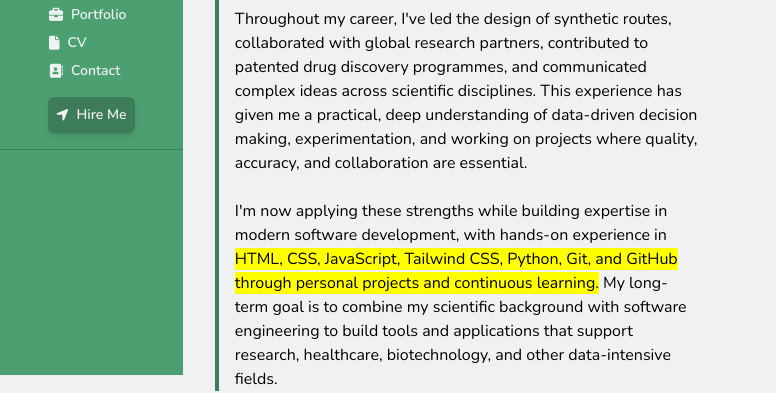
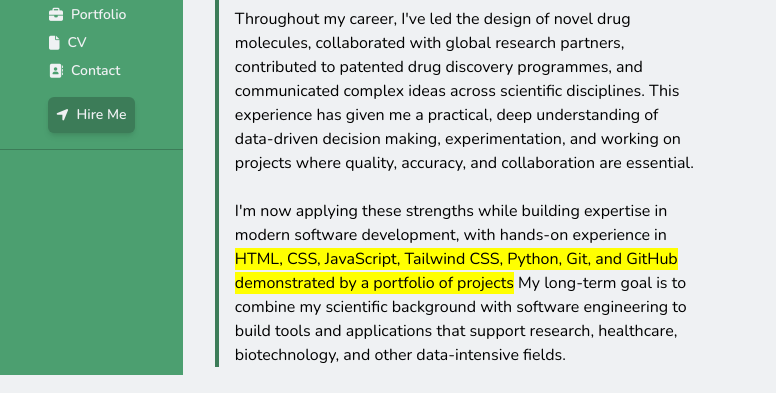
Before and after one commit to jamietomlinson312-blip/my-portfolio-website, a website: page index.html in a window 1280 px wide. Shown: the part 425-818 px from the top of the page, 0-776 px from the left. Drawn offline with nearby package versions, Linux system fonts and the light colour scheme.

Commit message:
Updated README and added wireframes to docs

```diff
--- a/index.html
+++ b/index.html
@@ -71,13 +71,13 @@
 
                 <div class="border-l-4 pl-4 border-Turf-Green">
                     <h1 class="font-oswald text-3xl mb-4">About Me</h1>
-                    <p class="text-base font-light">Throughout my career, I've led the design of synthetic routes, collaborated with global research partners,
-                    contributed to patented drug discovery programmes, and communicated complex ideas across scientific
+                    <p class="text-base font-light">Throughout my career, I've led the design of novel drug molecules, collaborated with global
+                    research partners, contributed to patented drug discovery programmes, and communicated complex ideas across scientific
                     disciplines. This experience has given me a practical, deep understanding of data-driven decision making, experimentation,
                     and working on projects where quality, accuracy, and collaboration are essential.<br><br>
 
                     I'm now applying these strengths while building expertise in modern software development, with hands-on experience in <mark>
-                    HTML, CSS, JavaScript, Tailwind CSS, Python, Git, and GitHub through personal projects and continuous learning.</mark> My
+                    HTML, CSS, JavaScript, Tailwind CSS, Python, Git, and GitHub demonstrated by a portfolio of projects</mark> My
                     long-term goal is to combine my scientific background with software engineering to build tools and applications that
                     support research, healthcare, biotechnology, and other data-intensive fields.
                     </p>
```
Also changed, not shown: README.md, docs/wireframes/landing-page.png (added), docs/wireframes/portfolio-page.png (added).
